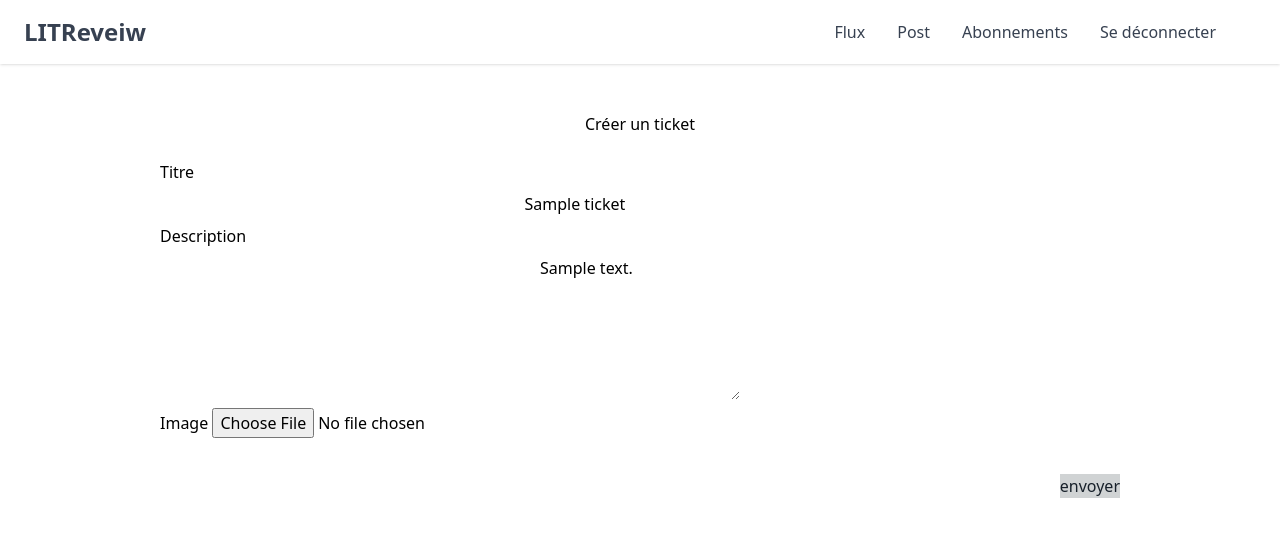
After one commit to MickaelFioretti/LITRevu, a Django app: page /update_ticket/1/ in a window 1280 px wide. The commit adds this page. Shown: the top 537 px of the page. Run offline with Django 4.2, Linux system fonts and the light colour scheme; a user stored in the database is signed in; tables that the repository leaves empty hold one stand-in row (values such as "Sample post"); some libraries are stand-ins or nearby versions.

Commit message:
feat: update ticket

```diff
--- a/website/post/templates/post.html
+++ b/website/post/templates/post.html
@@ -58,7 +58,7 @@
             <button
                 class="button bg-[#D0D3D4] text-[#34495E] hover:bg-[#718093] hover:text-white"
             >
-                Modifier
+                <a href="{% url 'update_ticket' ticket.id %}">Modifier</a>
             </button>
         </div>
     </div>
--- /dev/null
+++ b/website/ticket/templates/update_ticket.html
@@ -0,0 +1,56 @@
+{% extends 'base.html' %} {% block content %}
+<div class="flex flex-col items-center">
+    <h2 class="m-6">Créer un ticket</h2>
+
+    <form
+        method="post"
+        enctype="multipart/form-data"
+        class="flex flex-col items-center gap-2 w-9/12"
+    >
+        {% csrf_token %}
+        <!-- Input: for title of ticket -->
+        <label for="titre" class="label self-start">Titre</label>
+        <input
+            class="input-text"
+            id="titre"
+            name="title"
+            type="text"
+            value="{{ ticket.title }}"
+        />
+
+        <!-- Input: for description of ticket -->
+        <label for="description" class="label self-start">Description</label>
+        <textarea
+            class="input-text"
+            id="description"
+            name="description"
+            type="text"
+            rows="6"
+        >
+{{ticket.description}}</textarea
+        >
+
+        <!-- input file: for image of ticket -->
+        <div class="self-start mb-3">
+            <label for="image" class="label self-start">Image</label>
+            <input
+                class="input-file"
+                id="image"
+                accept="image/png, image/jpeg"
+                name="image"
+                type="file"
+            />
+        </div>
+
+        <!-- button: for send form -->
+        <div class="self-end mt-4">
+            <button
+                type="submit"
+                class="button bg-[#D0D3D4] text-[#17202A] hover:bg-[#17202A] hover:text-white"
+            >
+                envoyer
+            </button>
+        </div>
+    </form>
+</div>
+{% endblock content %}
--- a/website/ticket/views.py
+++ b/website/ticket/views.py
@@ -9,6 +9,10 @@ from django.shortcuts import get_object_or_404
 
 # Create your views here.
 class TicketCreatePageView(LoginRequiredMixin, View):
+    """
+    Page de création d'un ticket
+    """
+
     template_name = "create_ticket.html"
 
     def get(self, request):
@@ -35,6 +39,10 @@ class TicketCreatePageView(LoginRequiredMixin, View):
 
 
 class TicketDeleteView(LoginRequiredMixin, View):
+    """
+    Page de suppression d'un ticket
+    """
+
     def post(self, request):
         if request.method == "POST":
             ticket_id = request.POST.get("ticket_id")
@@ -50,3 +58,37 @@ class TicketDeleteView(LoginRequiredMixin, View):
 
             return redirect(settings.LOGIN_REDIRECT_URL)
         return redirect(settings.LOGIN_REDIRECT_URL)
+
+
+class TicketUpdatePageView(LoginRequiredMixin, View):
+    """
+    Page de modification d'un ticket
+    """
+
+    template_name = "update_ticket.html"
+
+    def get(self, request, ticket_id):
+        ticket = get_object_or_404(Ticket, id=ticket_id)
+        return render(
+            request,
+            self.template_name,
+            context={"ticket": ticket},
+        )
+
+    def post(self, request, ticket_id):
+        message = ""
+        if request.method == "POST":
+            title = request.POST.get("title")
+            description = request.POST.get("description")
+            image = request.FILES.get("image")
+            if title and description:
+                ticket = get_object_or_404(Ticket, id=ticket_id)
+                ticket.title = title
+                ticket.description = description
+                if image:
+                    ticket.image = image
+                ticket.save()
+                return redirect(settings.LOGIN_REDIRECT_URL)
+            else:
+                message = "Veuillez remplir tous les champs."
+        return render(request, self.template_name, context={"message": message})
--- a/website/website/urls.py
+++ b/website/website/urls.py
@@ -29,6 +29,11 @@ urlpatterns = [
         name="create_ticket",
     ),
     path(
+        "update_ticket/<int:ticket_id>/",
+        ticket.views.TicketUpdatePageView.as_view(),
+        name="update_ticket",
+    ),
+    path(
         "delete_ticket/",
         ticket.views.TicketDeleteView.as_view(),
         name="delete_ticket",
```
